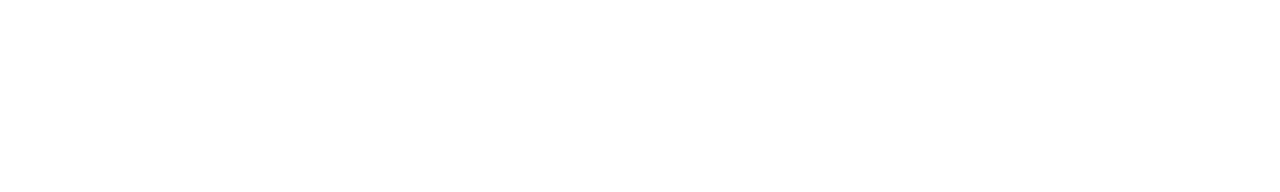
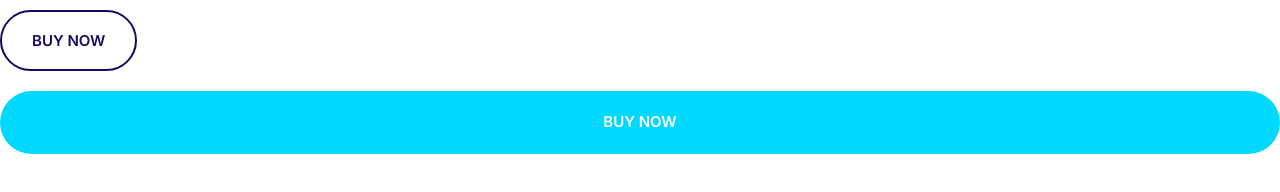
Before and after one commit to minhhai1906/moshified, a plain HTML site: page index.html in a window 1280 px wide. Drawn offline with Linux system fonts and the light colour scheme.

Commit message:
Define buttons

```diff
--- a/css/styles.css
+++ b/css/styles.css
@@ -5,6 +5,12 @@
   --color-headings: #1b0760;
   --color-body: #918ca4;
 }
+*,
+*::after,
+*::before {
+  box-sizing: border-box;
+}
+
 
 /* Typography */
 
@@ -114,11 +120,11 @@ a {
   padding-left: 0;
   color: var(--color-headings);
 }
-.list--inline .list__item{
+.list--inline .list__item {
   display: inline-block;
   margin-right: 2rem;
 }
-.list--tick{
+.list--tick {
   list-style-image: url(../images/tick.svg);
   padding-left: 3rem;
 }
@@ -127,7 +133,7 @@ a {
   margin-bottom: 1rem;
 }
 
-@media screen and (min-width: 1024px){
+@media screen and (min-width: 1024px) {
   .list--tick .list__item {
     padding-left: 0;
   }
@@ -150,3 +156,58 @@ a {
   justify-content: center;
   align-items: center;
 }
+
+/* Button */
+
+.btn {
+  border-radius: 40px;
+  border: 0;
+  cursor: pointer;
+  font-size: 1.8rem;
+  font-weight: 600;
+  padding: 2rem 3rem;
+  margin: 1rem 0;
+  text-align: center;
+  text-transform: uppercase;
+  white-space: nowrap;
+}
+.btn--primary {
+  background: var(--color-primary);
+  color: #fff;
+}
+.btn--primary:hover {
+  background: #3a8ffd;
+}
+.btn--secondary {
+  background: var(--color-secondary);
+  color: #fff;
+}
+.btn--secondary:hover {
+  background: #00c8eb;
+}
+.btn--accent {
+  background: var(--color-accent);
+  color: #fff;
+}
+.btn--accent:hover {
+  background: #ec3000;
+}
+.btn--outline {
+    background: #fff;
+    border: 2px solid var(--color-headings);
+    color: var(--color-headings);
+}
+.btn--outline:hover{
+    background: var(--color-headings);
+    color: white    ;
+}
+.btn--block{
+    width: 100%;
+    display: inline-block;
+}
+
+@media screen and (min-width: 1024px){
+    .btn {
+        font-size: 1.5rem;
+    }
+}
--- a/index.html
+++ b/index.html
@@ -15,6 +15,7 @@
     <link rel="stylesheet" href="css/styles.css" />
   </head>
   <body>
-
+    <button class="btn btn--outline">Buy Now</button>
+    <a href="#" class="btn btn--secondary btn--block">Buy Now</a>
   </body>
 </html>
```
Also changed, not shown: components/buttons.html (added, +2 -0 lines). Lines whose indentation alone changed are shown as unchanged.
